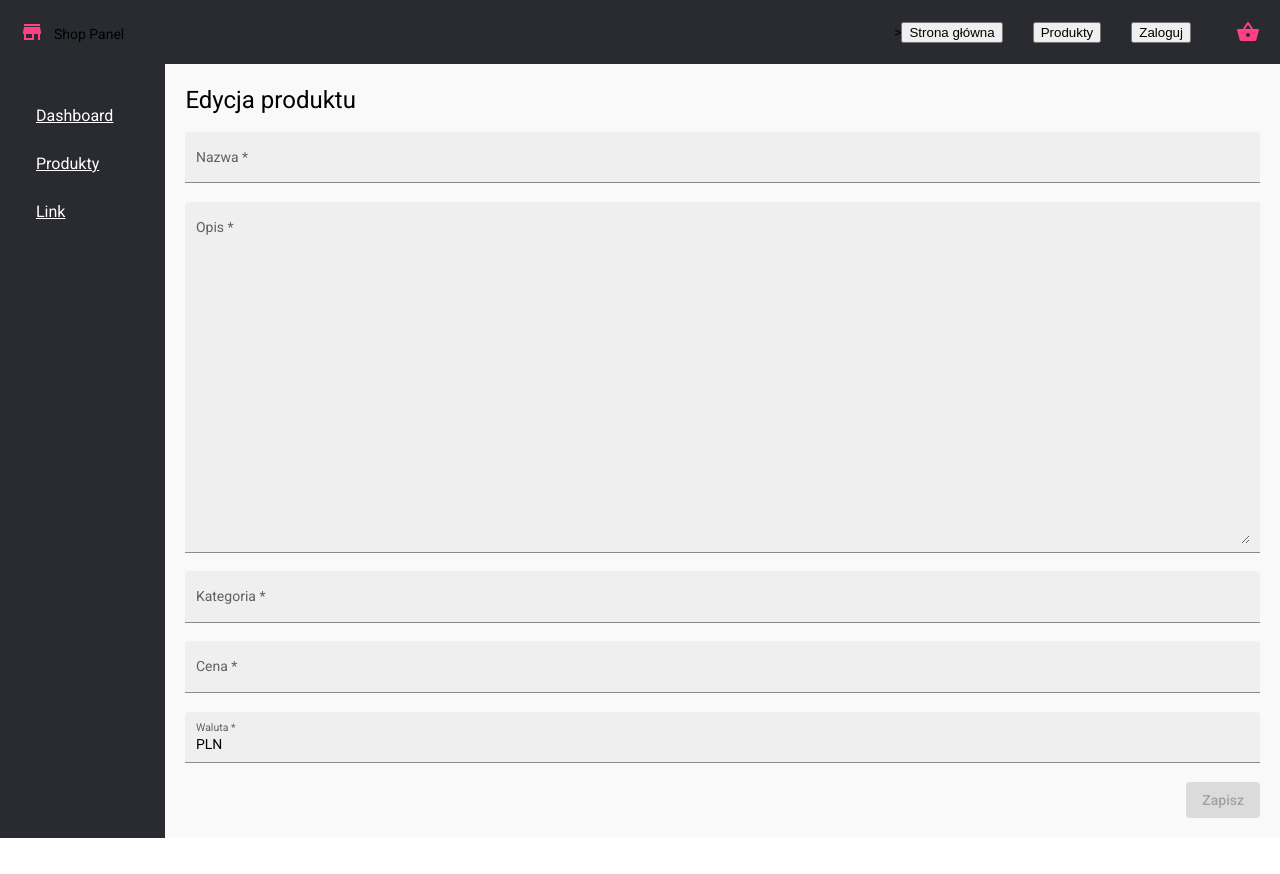
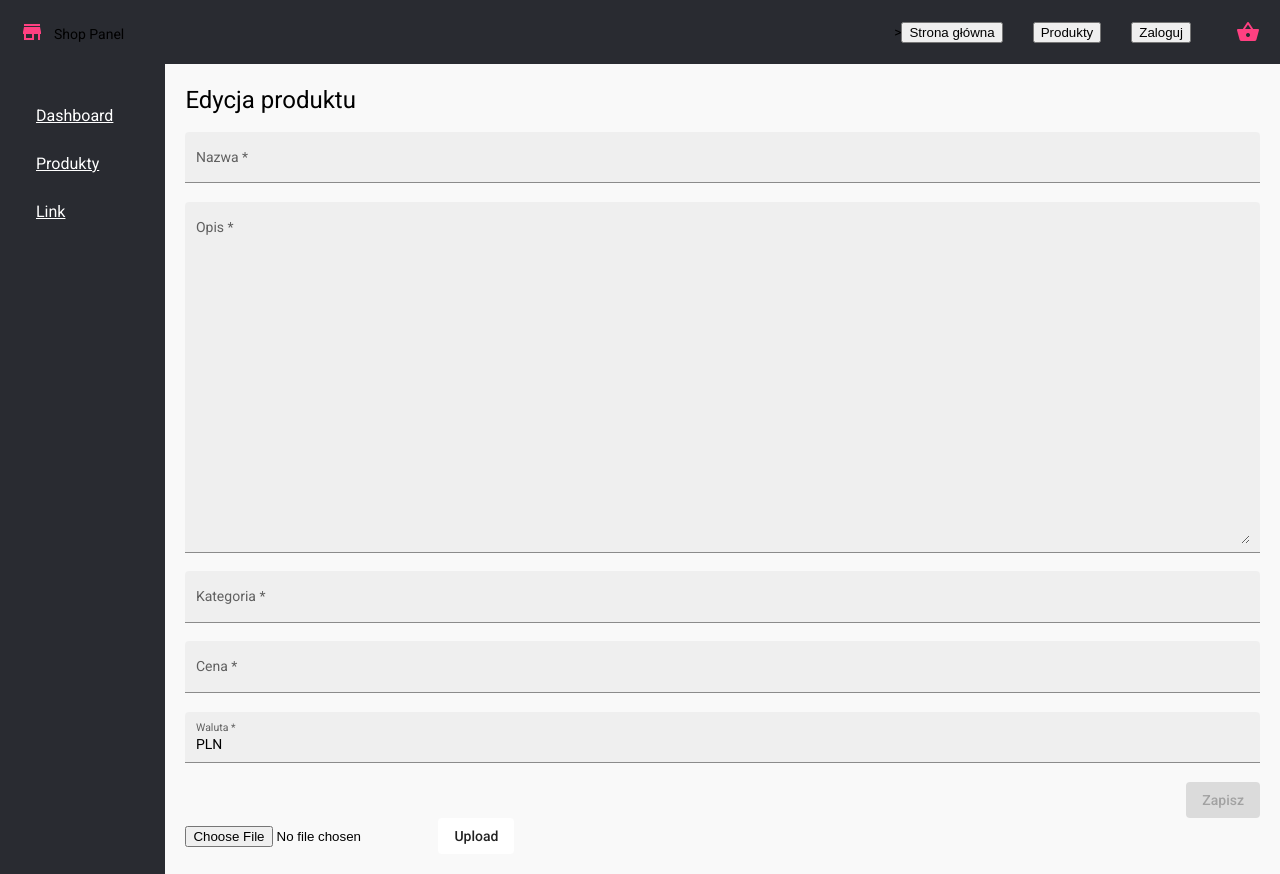
Before and after one commit to RafaelZielinski/InternetShopFrontend, an Angular app: page /admin/products/update/1 in a window 1280 px wide. Before the commit the page ends 838 px from the top, so only its background shows below. Built offline with nearby package versions, Linux system fonts and the light colour scheme; no server answers.

Commit message:
addingPictures

```diff
--- a/src/app/modules/admin/admin-product-update/admin-product-update.component.html
+++ b/src/app/modules/admin/admin-product-update/admin-product-update.component.html
@@ -2,3 +2,8 @@
 <form fxLayout="column" [formGroup]="productForm" (ngSubmit)="submit()">
   <app-admin-product-form [parentForm]="productForm"></app-admin-product-form>
 </form>
+<img *ngIf="image" src="{{'/api/data/productImage/'+ image}}" width="200">
+<form [formGroup]="imageForm" (submit)="uploadFile()">
+  <input type="file" [accept]="requiredFileTypes" (change)="onFileChange($event)">
+  <button mat-flat-button color="basic"> Upload</button>
+</form>
--- a/src/app/modules/admin/admin-product-update/admin-product-update.component.ts
+++ b/src/app/modules/admin/admin-product-update/admin-product-update.component.ts
@@ -14,7 +14,11 @@ import { AdminProductUpdate } from './model/adminProductUpdate';
 export class AdminProductUpdateComponent implements OnInit {
 
   product!: AdminProductUpdate;
-  productForm!: FormGroup
+  productForm!: FormGroup;
+  requiredFileTypes = "image/jpeg, image/png"
+  imageForm!: FormGroup;
+  image: string | null = null;
+
   constructor(private router: ActivatedRoute,
     private adminProductUpdateService: AdminProductUpdateService,
     private formBuilder: FormBuilder,
@@ -29,6 +33,10 @@ export class AdminProductUpdateComponent implements OnInit {
       category: ['', [Validators.required, Validators.minLength(4)]],
       price: ['', [Validators.required, Validators.min(0)]],
       currency: ['PLN', [Validators.required]]
+    });
+
+    this.imageForm = this.formBuilder.group({
+      file: ['']
     })
   }
 
@@ -45,7 +53,8 @@ export class AdminProductUpdateComponent implements OnInit {
       description: this.productForm.get('description')?.value,
       category: this.productForm.get('category')?.value,
       price: this.productForm.get('price')?.value,
-      currency: this.productForm.get('currency')?.value
+      currency: this.productForm.get('currency')?.value,
+      image: this.image
     } as AdminProductUpdate).subscribe({
       next: product => {
         this.mapFormValues(product);
@@ -55,13 +64,30 @@ export class AdminProductUpdateComponent implements OnInit {
     });
   }
 
+  uploadFile() {
+      let formData = new FormData();
+      formData.append('file', this.imageForm.get('file')?.value);
+      this.adminProductUpdateService.uploadImage(formData)
+      .subscribe(result => this.image = result.fileName);
+  }
+
+  onFileChange(event: any) {
+
+    if (event.target.files.length > 0) {
+      this.imageForm.patchValue({
+        file: event.target.files[0]
+      });
+    }
+  }
   private mapFormValues(product: AdminProductUpdate): void {
-    return this.productForm.setValue({
+     this.productForm.setValue({
       name: product.name,
       description: product.description,
       category: product.category,
       price: product.price,
       currency: product.currency
+
     });
+    this.image = product.image;
   }
 }
--- a/src/app/modules/admin/admin-product-update/admin-product-update.service.ts
+++ b/src/app/modules/admin/admin-product-update/admin-product-update.service.ts
@@ -2,6 +2,7 @@ import { HttpClient } from '@angular/common/http';
 import { Injectable } from '@angular/core';
 import { Observable } from 'rxjs';
 import { AdminProductUpdate } from './model/adminProductUpdate';
+import { UploadResponse } from './model/uploadResponse';
 
 @Injectable({
   providedIn: 'root'
@@ -18,4 +19,8 @@ export class AdminProductUpdateService {
   saveProduct(id: number, user:AdminProductUpdate) {
       return this.http.put<AdminProductUpdate>('/api/admin/products/' + id, user);
   }
+
+  uploadImage(formData: FormData): Observable<UploadResponse> {
+    return this.http.post<UploadResponse>('/api/admin/products/upload-image', formData);
+  }
 }
--- a/src/app/modules/admin/admin-product-update/model/adminProductUpdate.ts
+++ b/src/app/modules/admin/admin-product-update/model/adminProductUpdate.ts
@@ -4,5 +4,6 @@ export interface AdminProductUpdate{
     description: string
     category: string,
     price: number,
-    currency: string
+    currency: string,
+    image: string
 }
--- /dev/null
+++ b/src/app/modules/admin/admin-product-update/model/uploadResponse.ts
@@ -0,0 +1,3 @@
+export interface UploadResponse {
+    fileName: string;
+}
```
